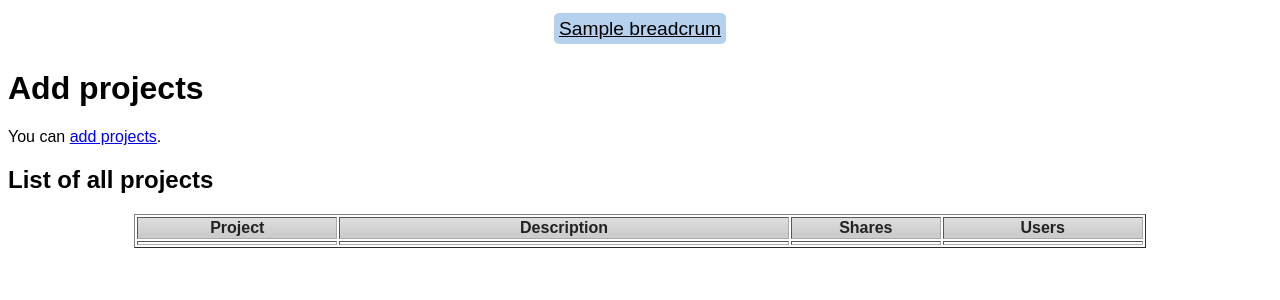
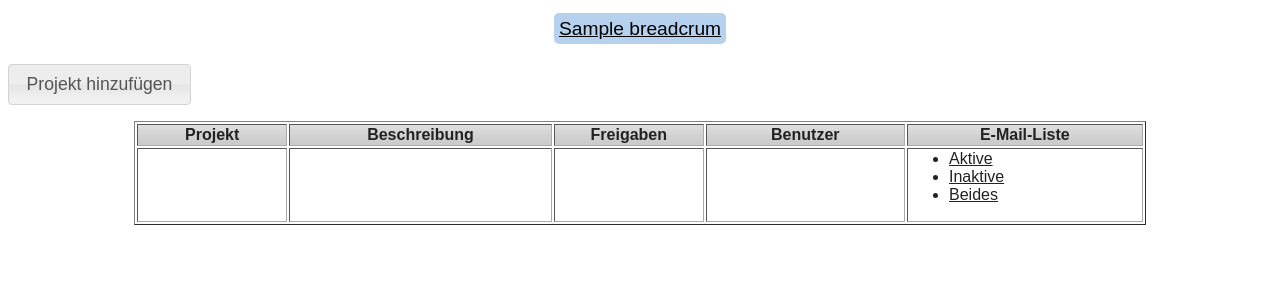
Before and after one commit to simeonfelis/apache_admin, a Django app: template templates/overview_projects.html in a window 1280 px wide. Shown: the top 300 px of the page. Run offline with Django 3.2, Linux system fonts and the light colour scheme; tables that the repository leaves empty hold one stand-in row (values such as "Sample post"); the template is opened without the code that fills it: values that come from a table or form of the project are taken from there, most other values are stand-ins (such as "Sample title", 1, 10 or a date in 2020); lists and menus that the app fills with data are empty; parts of the project's set-up code (start-up, migrations or seed data) failed here and were passed over.

Commit message:
Info page introduced. Breadcrums on start page. project listings modularized. BUGFIX: missing is_god cause groups not to be displayed after erronemous usermod.

```diff
--- a/las3/urls.py
+++ b/las3/urls.py
@@ -27,6 +27,7 @@ urlpatterns = patterns('',
     url(r'^overview/(?P<what>\w+)$', 'persondb.views.overview'),
     url(r'^emails/(?P<what>.*)/(?P<param>\w+)/(?P<which>\d+)', 'persondb.views.emails'),
     url(r'^maintenance$', 'persondb.views.maintenance'),
+    url(r'^info', 'persondb.views.info'),
     #url(r'^projectmod/(?P<project_id>\d+)/set_users', 'persondb.views.projectmod'),
     # url(r'^las3/', include('las3.foo.urls')),
 
--- a/templates/base.html
+++ b/templates/base.html
@@ -16,6 +16,9 @@
     </head>
     <body>
 
+        {% block title %}
+        {% endblock %}
+
         {% include "breadcrums.html" %}
 
         {% block content %}
--- a/templates/overview_groups.html
+++ b/templates/overview_groups.html
@@ -17,7 +17,6 @@
 
 
 {% block content %}
-
 
         <h1>Gruppen Übersicht</h1>
 
--- a/templates/overview_projects.html
+++ b/templates/overview_projects.html
@@ -19,41 +19,8 @@
 
 {% block content %}
 
-        <h1>Add projects</h2>
+        <p><a class="button" href="{% url home %}projectadd">Projekt hinzufügen</a></p>
 
-        <p>You can  <a href="{% url home %}projectadd">add projects</a>.</p>
-
-        <h2>List of all projects</h2>
-
-        {% if projects %}
-        <table align="center" border="1" width="80%">
-            <thead>
-                <tr>
-                    <th width="20%">Project</th><th>Description</th><th width="15%">Shares</th><th width="20%">Users</th>
-                </tr>
-            </thead>
-            <tbody>
-                {% for p in projects %}
-                <tr>
-                    <td><a href="{% url home %}projectmod/{{ p.project.pk }}">{{ p.project.name }}</a></td>
-                    <td>{{ p.project.description }}</td>
-                    <td> {% for share in p.project.shares.all %}
-                        <a href="{% url home %}sharemod/{{ share.pk }}">{{ share }}</a><br />
-                        {% endfor %}
-                    </td>
-                    <td> {% if p.members|length_is:"0" %}
-                        No user is part of this project
-                        {% else %} {% for m in p.members %}
-                        <a href="{% url home %}usermod/{{ m.user.pk }}">{{ m.user.first_name }} {{ m.user.last_name }}</a> <br />
-                        {% endfor %} {% endif %}
-                    </td>
-                </tr>
-            </tbody>
-            {% endfor %}
-        </table>
-        {% else %}
-        <p>I cannot show you any project information at the moment</p>
-        <p>Maybe something went wrong</p>
-        {% endif %} {# projects #}
+        {% include "projects.html" %}
 
 {% endblock %}
--- a/templates/projects.html
+++ b/templates/projects.html
@@ -2,7 +2,7 @@
 <table align="center" border="1" width="80%">
     <thead>
         <tr>
-            <th width="20%">Projekt</th><th>Beschreibung</th><th width="15%">Freigaben</th><th width="20%">Benutzer</th><th>E-Mail-Liste</th>
+            <th width="15%">Projekt</th><th>Beschreibung</th><th width="15%">Freigaben</th><th width="20%">Benutzer</th><th>E-Mail-Liste</th>
         </tr>
     </thead>
     <tbody>
--- a/templates/usermodform.html
+++ b/templates/usermodform.html
@@ -23,7 +23,7 @@
 
 {% if success %}
 <p class="ui-state-highlight">
-    Daten wurden übernommen. Passts?
+    Daten wurden übernommen.
     {% if is_god %}
     {% else %}
         <br /> Ach ja, du bist nicht teil von 'Gods', evt. Änderungen an Projekten wurde nicht übernommen
@@ -39,6 +39,7 @@
 <form action="{% url home %}usermod/{{ form.instance.pk }}" method="POST">
     {% csrf_token %}
     <table>
+
     {{ form.as_table }}
 
     {% if is_god %}
```
Also changed, not shown: las3/persondb/views.py (+23 -13 lines), templates/index.html (+5 -4 lines), templates/info.html (added, +35 -0 lines).
